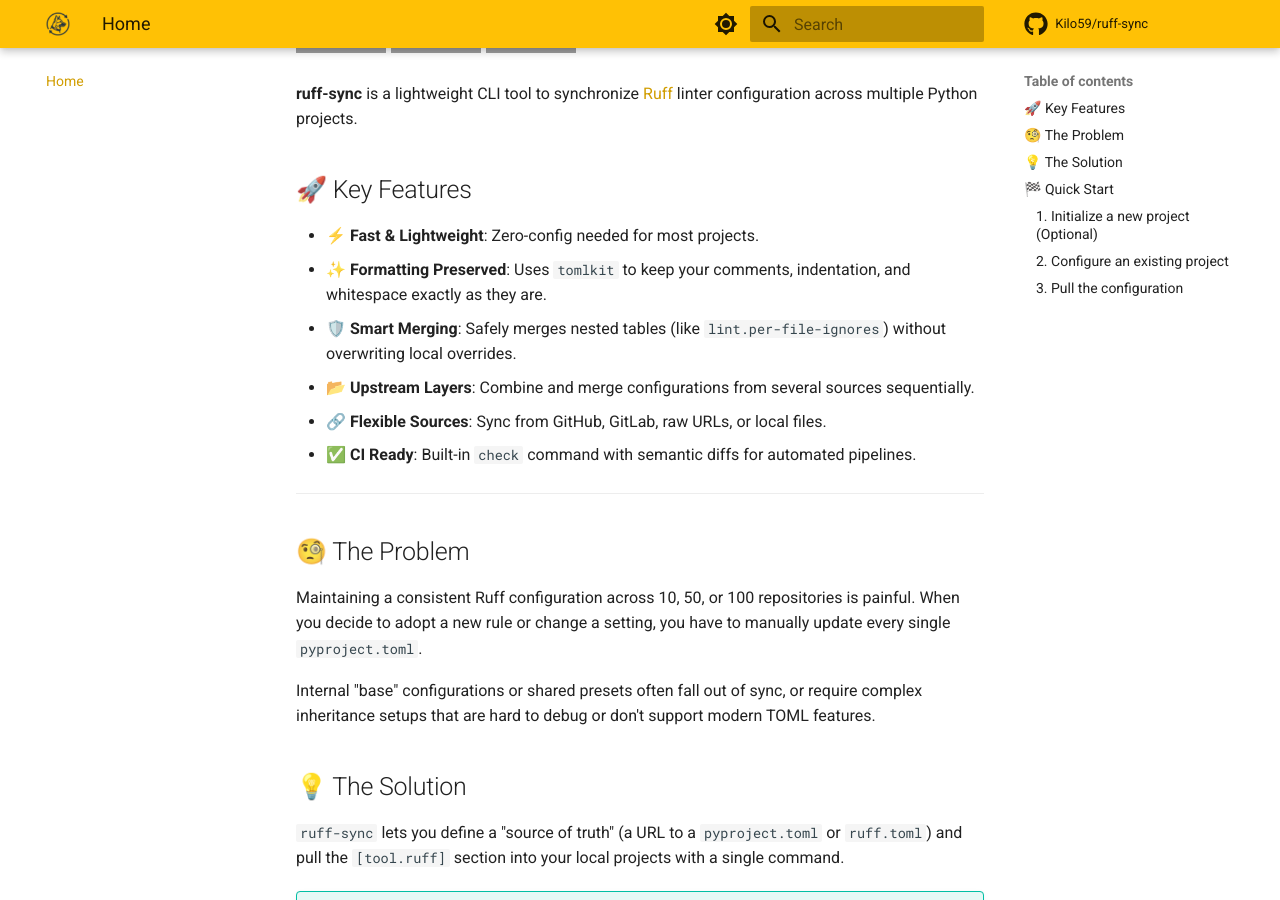
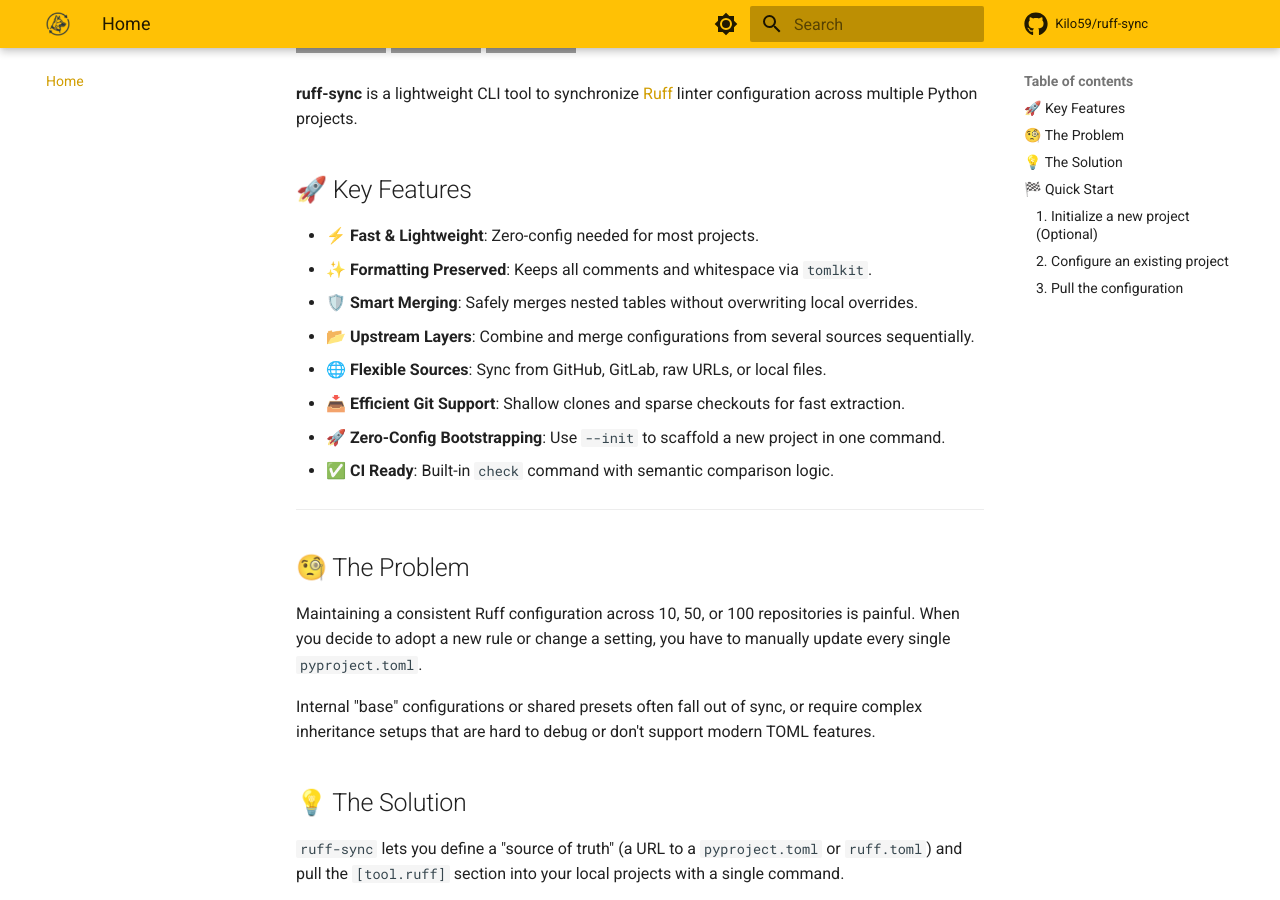
Before and after one commit to Kilo59/ruff-sync, an MkDocs documentation site: the page built from docs/index.md, in a window 1280 px wide and 900 px high, scrolled down 494 px. Built offline with MkDocs 1.6.1 and Material for MkDocs 9.7.7, drawn with Linux system fonts in a browser that asks for light colours; comment, search, counter and statistics services are not loaded; grey boxes are pictures that could not be loaded.

```diff
--- a/docs/index.md
+++ b/docs/index.md
@@ -13,11 +13,13 @@
 ## 🚀 Key Features
 
 * **⚡ Fast & Lightweight**: Zero-config needed for most projects.
-* **✨ Formatting Preserved**: Uses `tomlkit` to keep your comments, indentation, and whitespace exactly as they are.
-* **🛡️ Smart Merging**: Safely merges nested tables (like `lint.per-file-ignores`) without overwriting local overrides.
+* **✨ Formatting Preserved**: Keeps all comments and whitespace via `tomlkit`.
+* **🛡️ Smart Merging**: Safely merges nested tables without overwriting local overrides.
 * **📂 Upstream Layers**: Combine and merge configurations from several sources sequentially.
-* **🔗 Flexible Sources**: Sync from GitHub, GitLab, raw URLs, or local files.
-* **✅ CI Ready**: Built-in `check` command with semantic diffs for automated pipelines.
+* **🌐 Flexible Sources**: Sync from GitHub, GitLab, raw URLs, or local files.
+* **📥 Efficient Git Support**: Shallow clones and sparse checkouts for fast extraction.
+* **🚀 Zero-Config Bootstrapping**: Use `--init` to scaffold a new project in one command.
+* **✅ CI Ready**: Built-in `check` command with semantic comparison logic.
 
 ---
 
```
Also changed, not shown: docs/configuration.md (+6 -3 lines).
